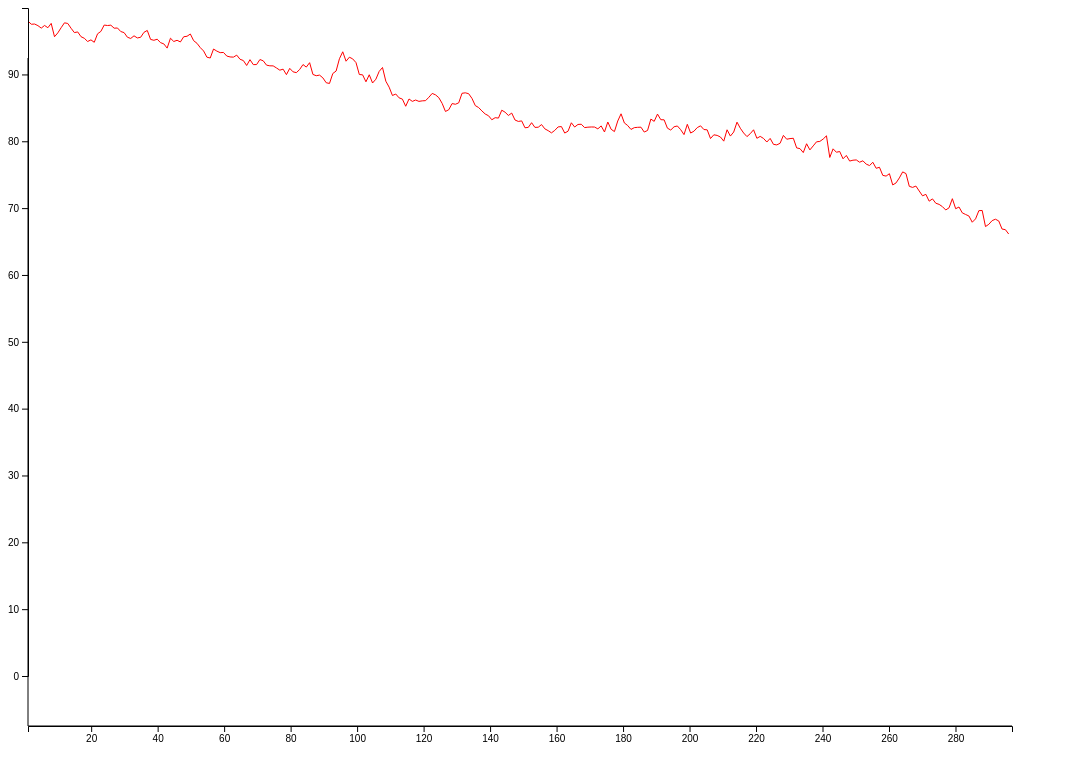
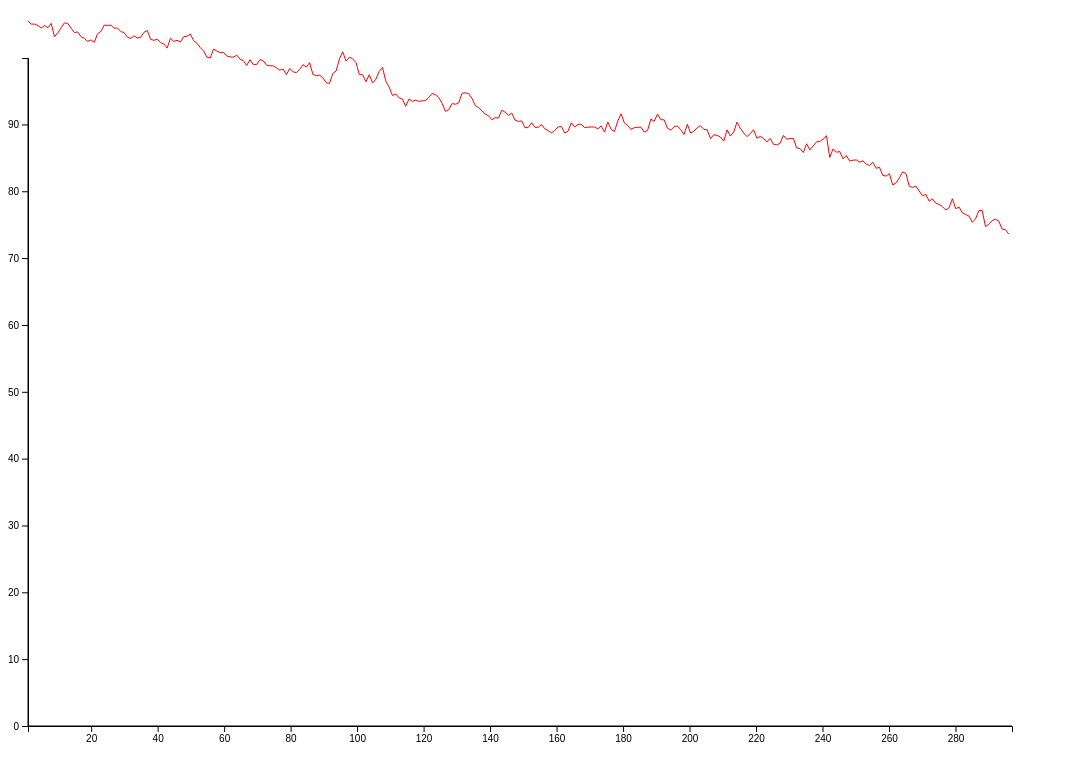
Before and after one commit to whirllllll/D3, a plain HTML site: page index_3.html in a window 1280 px wide. Shown: the whole page, without its empty margins (0-1068 px from the left). Drawn offline with nearby package versions, Linux system fonts and the light colour scheme.

Commit message:
Update index_3.html

```diff
--- a/index_3.html
+++ b/index_3.html
@@ -34,7 +34,6 @@ d3.csv("./cpi.csv",
         .attr("transform", "translate(0," + height + ")")
         .call(d3.axisBottom(x));
     ctrl.append("g")
-      .attr("transform", "translate(0," + -margin.top + ")")
       .call(d3.axisLeft(y));
   }
 
```
